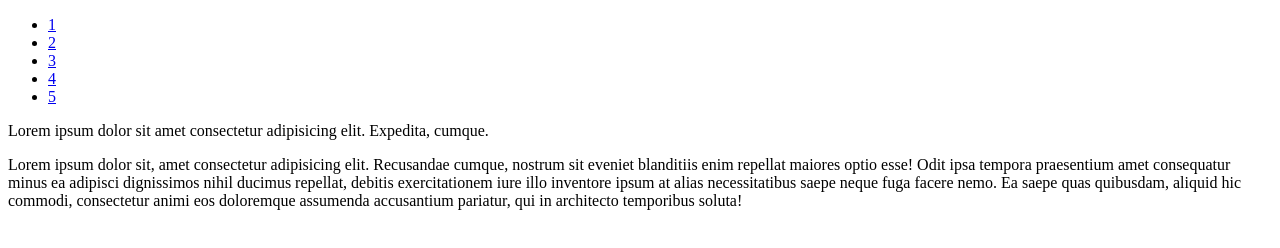
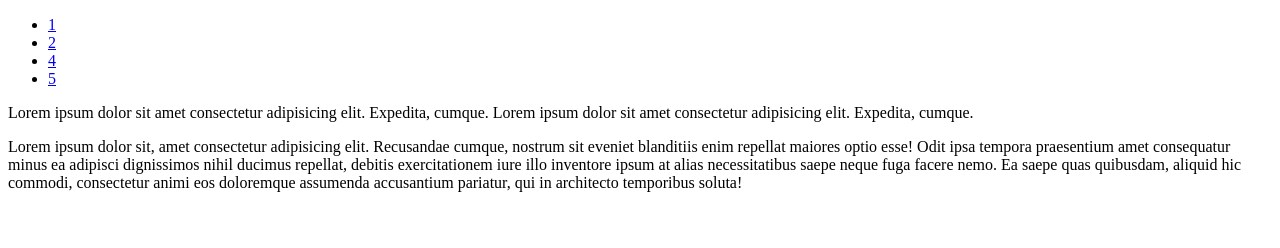
Before and after one commit to nosensus/test-github, a plain HTML site: page index.html in a window 1280 px wide. Drawn offline with Linux system fonts and the light colour scheme.

Commit message:
deleted list item 3

```diff
--- a/index.html
+++ b/index.html
@@ -10,11 +10,11 @@
     <ul>
       <li><a href="#!">1</a></li>
       <li><a href="#!">2</a></li>
-      <li><a href="#!">3</a></li>
       <li><a href="#!">4</a></li>
       <li><a href="#!">5</a></li>
     </ul>
     <p>
+      Lorem ipsum dolor sit amet consectetur adipisicing elit. Expedita, cumque.
       Lorem ipsum dolor sit amet consectetur adipisicing elit. Expedita, cumque.
     </p>
     <span
```
